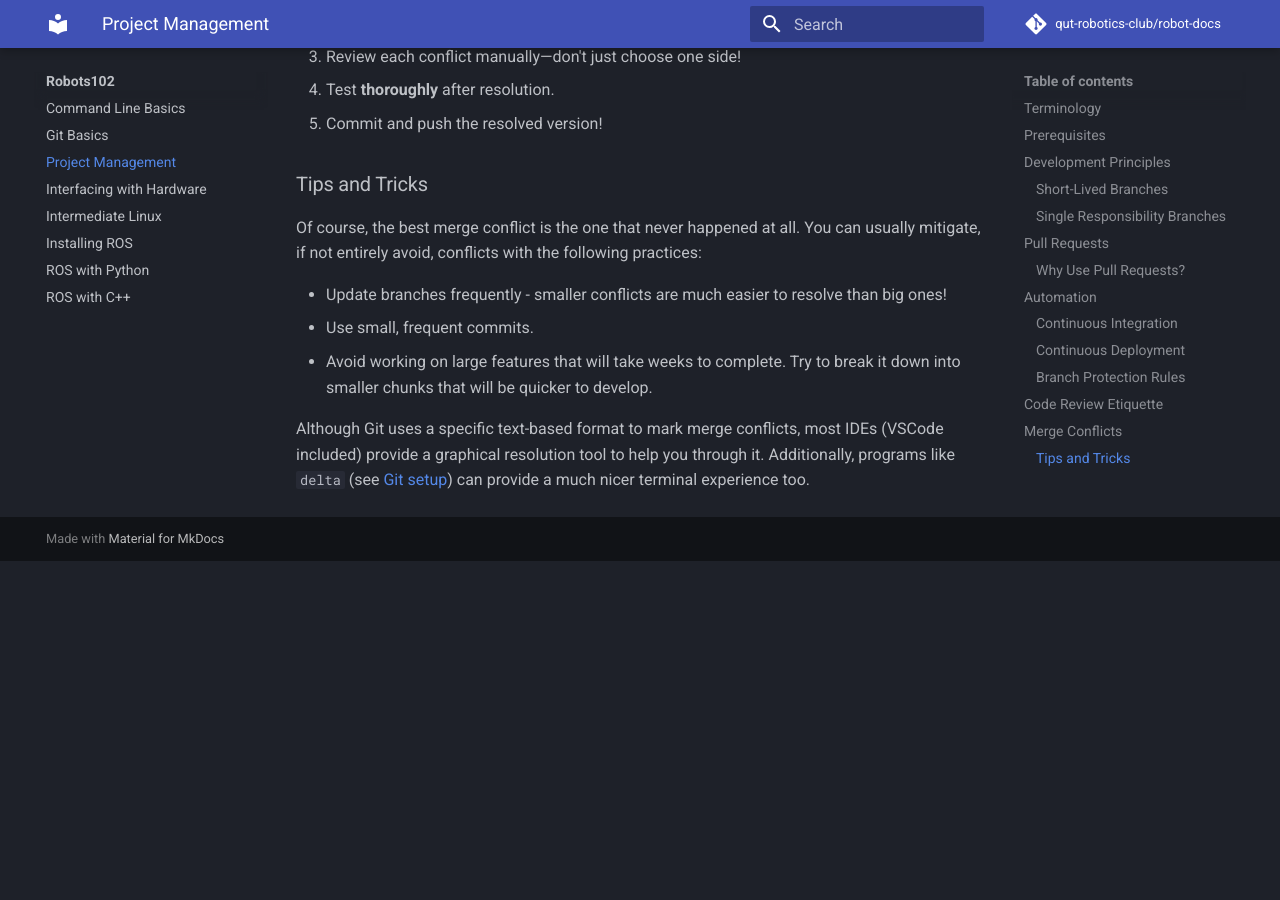
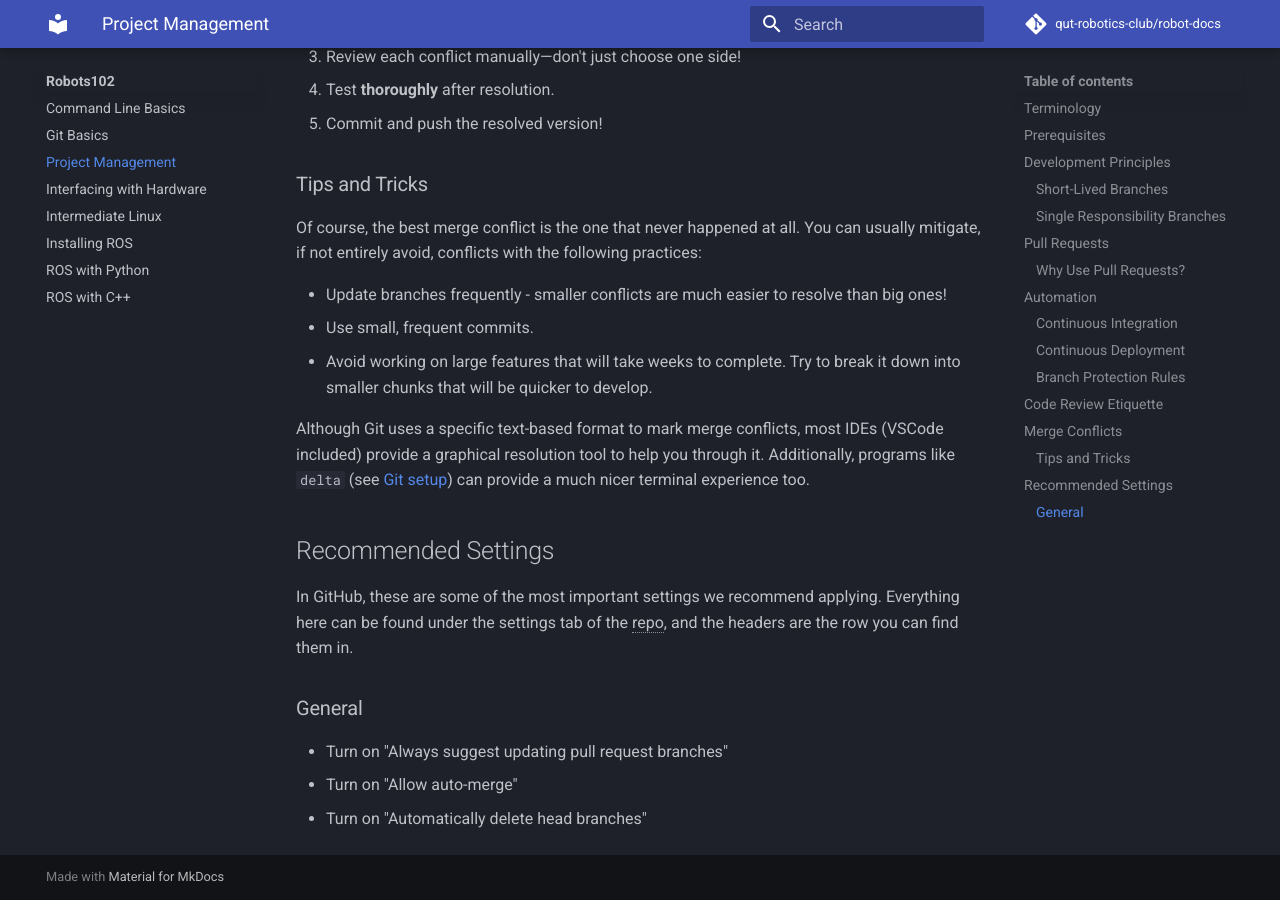
Before and after one commit to qut-robotics-club/robot-docs, an MkDocs documentation site: the page built from docs/robots102/03-project-management.md, in a window 1280 px wide and 900 px high, scrolled down 4354 px. Built offline with MkDocs 1.6.1 and Material for MkDocs 9.7.7, drawn with Linux system fonts in a browser that asks for light colours; comment, search, counter and statistics services are not loaded; before the commit the page ends 4915 px from its top, so only the background shows below that.

Commit message:
recommended settings

```diff
--- a/docs/robots102/03-project-management.md
+++ b/docs/robots102/03-project-management.md
@@ -149,3 +149,14 @@ You can usually mitigate, if not entirely avoid, conflicts with the following pr
 
 Although Git uses a specific text-based format to mark merge conflicts, most IDEs (VSCode included) provide a graphical resolution tool to help you through it.
 Additionally, programs like `delta` (see [Git setup](./02-version-control.md#making-git-fancy)) can provide a much nicer terminal experience too.
+
+## Recommended Settings
+
+In GitHub, these are some of the most important settings we recommend applying.
+Everything here can be found under the settings tab of the repo, and the headers are the row you can find them in.
+
+### General
+
+- Turn on "Always suggest updating pull request branches"
+- Turn on "Allow auto-merge"
+- Turn on "Automatically delete head branches"
```
